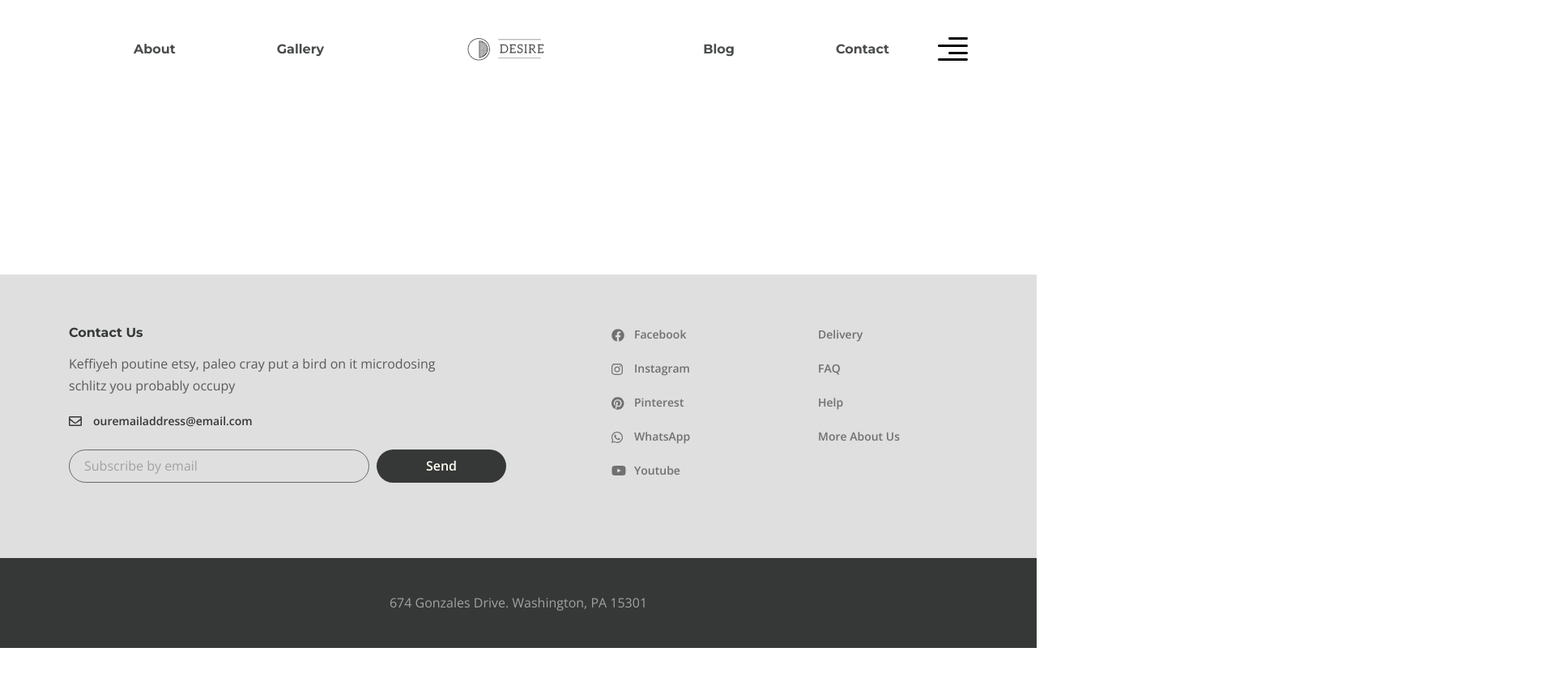
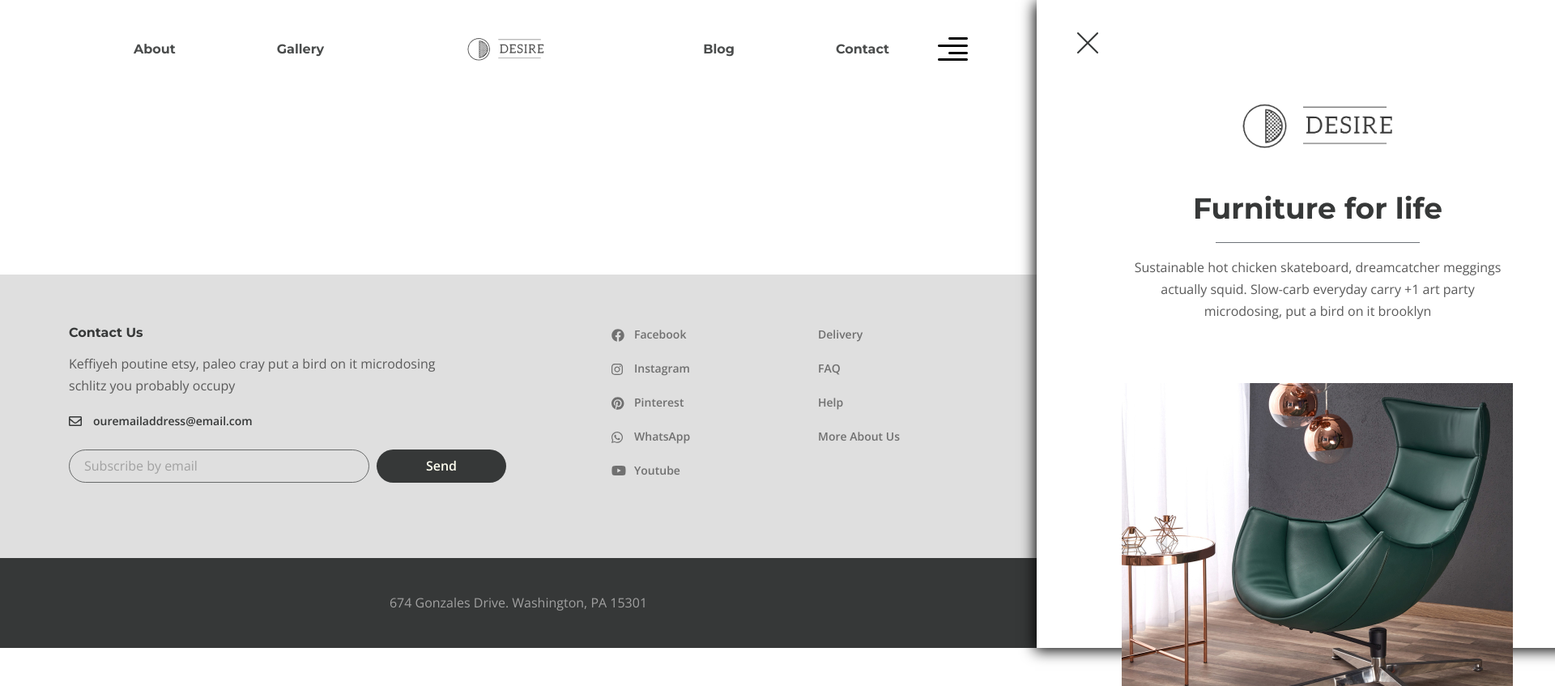
Before and after one commit to Camarederic/Desire-Furniture, a website: page app/index.html in a window 1280 px wide. Shown: the top 847 px of the page at 81% size, 1920 px wide, since content can reach past the window. Before the commit the page ends 800 px from the top, so only its background shows below. Drawn offline with nearby package versions, Linux system fonts and the light colour scheme; files that its build step writes are made by us from their sources.

Commit message:
added the rightside menu

```diff
--- a/app/index.html
+++ b/app/index.html
@@ -57,6 +57,28 @@
             <button class="header__btn" aria-label="header button">
               <img src="images/icon_menu.svg" alt="icon menu" />
             </button>
+
+            <div class="rightside-menu rightside-menu--close">
+              <button class="rightside-menu__close">
+                <img src="images/close.svg" alt="close" />
+              </button>
+              <div class="rightside-menu__content">
+                <a class="rightside-menu__logo" href="#">
+                  <img src="images/logo-big.png" alt="logo" />
+                </a>
+                <h4 class="rightside-menu__title">Furniture for life</h4>
+                <p class="rightside-menu__text">
+                  Sustainable hot chicken skateboard, dreamcatcher meggings
+                  actually squid. Slow-carb everyday carry +1 art party
+                  microdosing, put a bird on it brooklyn
+                </p>
+                <img
+                  class="rightside-menu__images"
+                  src="images/rightside-img.jpg"
+                  alt="rightside image"
+                />
+              </div>
+            </div>
           </div>
         </div>
       </header>
--- a/app/js/main.js
+++ b/app/js/main.js
@@ -1,3 +1,8 @@
 $(function () {
-
+  $(".header__btn").on("click", function () {
+    $(".rightside-menu").removeClass("rightside-menu--close");
+  });
+  $(".rightside-menu__close").on("click", function () {
+    $(".rightside-menu").addClass("rightside-menu--close");
+  });
 });
--- a/app/scss/_global.scss
+++ b/app/scss/_global.scss
@@ -9,6 +9,8 @@ body {
   font-size: 16px;
   line-height: 27px;
   color: $default-color;
+  overflow: hidden;
+  min-width: 320px;
 }
 
 .wrapper {
--- /dev/null
+++ b/app/scss/blocks/_rightside-menu.scss
@@ -0,0 +1,58 @@
+.rightside-menu {
+  position: absolute;
+  right: 0;
+  top: 0;
+  bottom: 0;
+  max-width: 694px;
+  width: 100%;
+  background-color: #fff;
+  padding-top: 40px;
+  box-shadow: -2px 3px 17px 0px #000;
+  transition: all 0.5s;
+  &.rightside-menu--close {
+    transform: translateX(100%);
+  }
+  &__close {
+    background-color: transparent;
+    border: none;
+    padding: 0;
+    cursor: pointer;
+    margin-left: 50px;
+    margin-bottom: 60px;
+  }
+  &__content {
+    text-align: center;
+    max-width: 485px;
+    margin: 0 auto;
+  }
+  &__logo {
+    margin-bottom: 40px;
+    display: inline-block;
+  }
+  &__title {
+    color: $title-color;
+    @extend %title-font;
+    font-size: 36px;
+    line-height: 51px;
+    position: relative;
+    margin-bottom: 17px;
+    padding-bottom: 17px;
+    &::after {
+      content: "";
+      position: absolute;
+      bottom: 0;
+      left: 0;
+      right: 0;
+      max-width: 252px;
+      margin: 0 auto;
+      background: #6d7278;
+      height: 1px;
+    }
+  }
+  &__text {
+    margin-bottom: 75px;
+  }
+  &__images {
+    max-width: 485px;
+  }
+}
--- a/app/scss/style.scss
+++ b/app/scss/style.scss
@@ -7,3 +7,4 @@
 
 @import "blocks/header";
 @import "blocks/footer";
+@import "blocks/rightside-menu";
```
Also changed, not shown: app/images/close.svg (added), app/images/logo-big.png (added), app/images/rightside-img.jpg (added), app/js/main.min.js.
